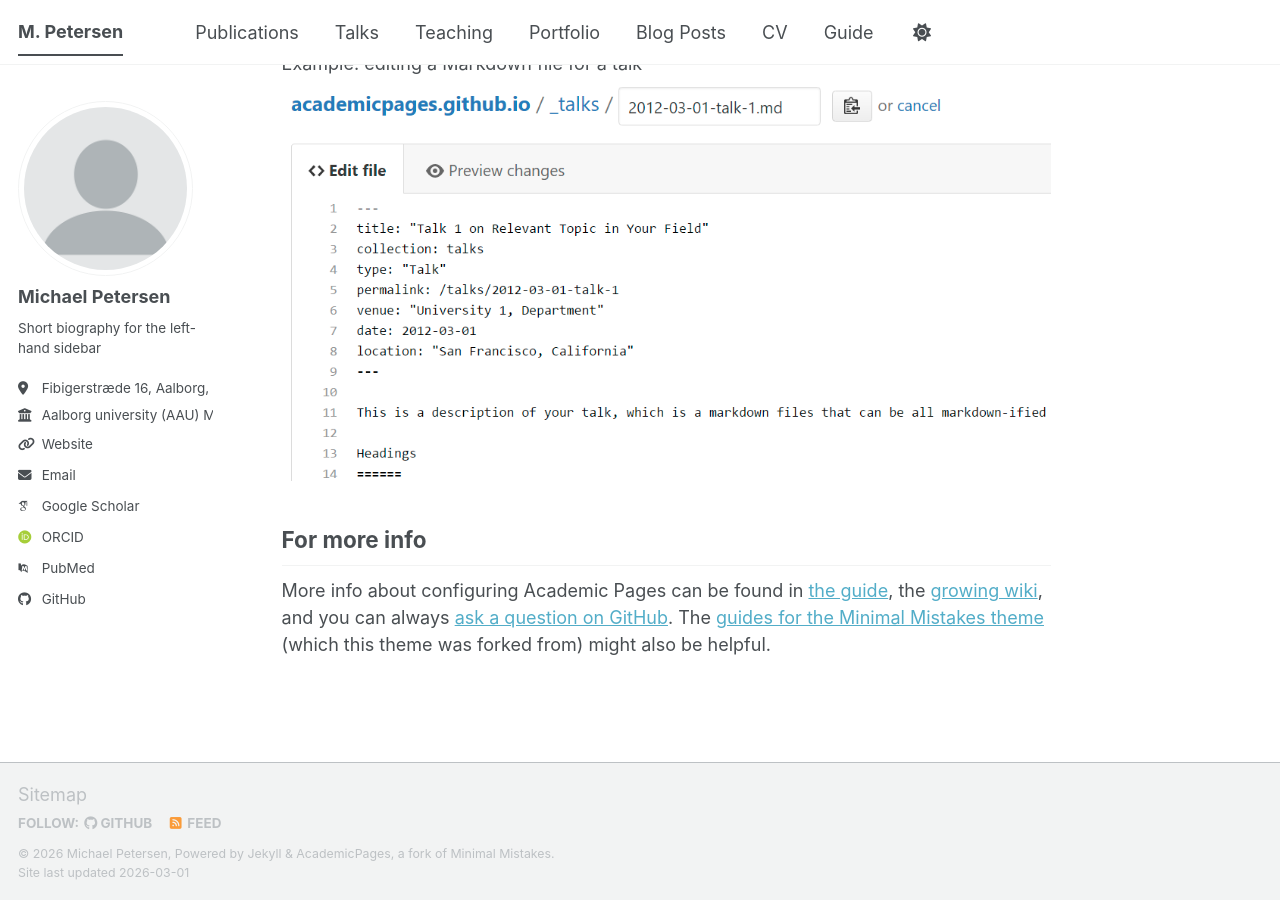
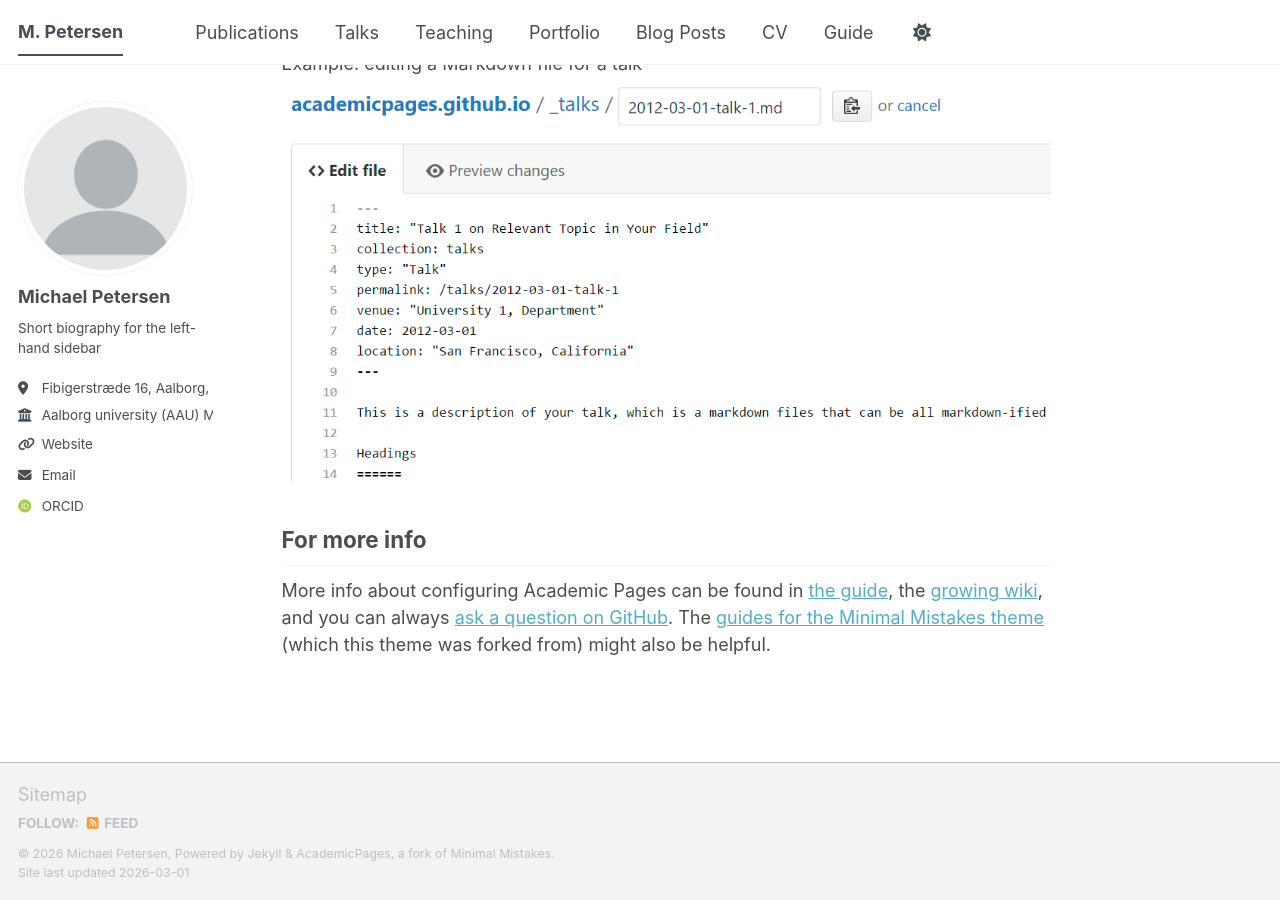
Before and after one commit to michipetersen18-rgb/cv_michael, a Jekyll site: the page built from _pages/about.md, in a window 1280 px wide and 900 px high, scrolled down 2720 px. Built offline with Jekyll 4.4.1, drawn with Linux system fonts in a browser that asks for light colours; some web fonts are replaced; a script bundle is joined from its source files by our own code; library files that are not in the unit come from our copies; some of the changed lines change nothing that is shown.

Commit message:
Update _config.yml

```diff
--- a/_config.yml
+++ b/_config.yml
@@ -30,18 +30,18 @@ author:
   location         : "Fibigerstræde 16, Aalborg, Denmark"
   employer         : "Aalborg university (AAU)\nMA­TE­RIALS AND PRO­DUC­TION"
   uri              :  "https://www.mp.aau.dk/"
-  email            : "none@example.org"
+  email            : "mpete23@student.aau.dk"
 
   # Academic websites
   academia         : # URL
   arxiv            : # URL - Update with the correct link to your profile
-  googlescholar    : "https://scholar.google.com/citations?user=PS_CX0AAAAAJ"
+  googlescholar    : # URL
   inspire-hep      : # URL
   impactstory      : # URL
-  orcid            : "https://orcid.org/yourorcidurl"
+  orcid            : "https://orcid.org/0009-0003-2216-9093"
   semantic         : # URL
   ssrn             : # URL
-  pubmed           : "https://www.ncbi.nlm.nih.gov/pubmed/?term=john+snow"
+  pubmed           : # URL
   researchgate     : # URL
   scopus           : # URL
   zotero           : # URL
@@ -51,7 +51,7 @@ author:
   bitbucket        : # Username - Update with your username on the site
   codepen          : # Username
   dribbble         : # Username
-  github           : "academicpages"
+  github           : # Username
   kaggle           : # Username
   stackoverflow    : # User number or user number and name (i.e., use "1" or "1/jeff-atwood")
 
```
